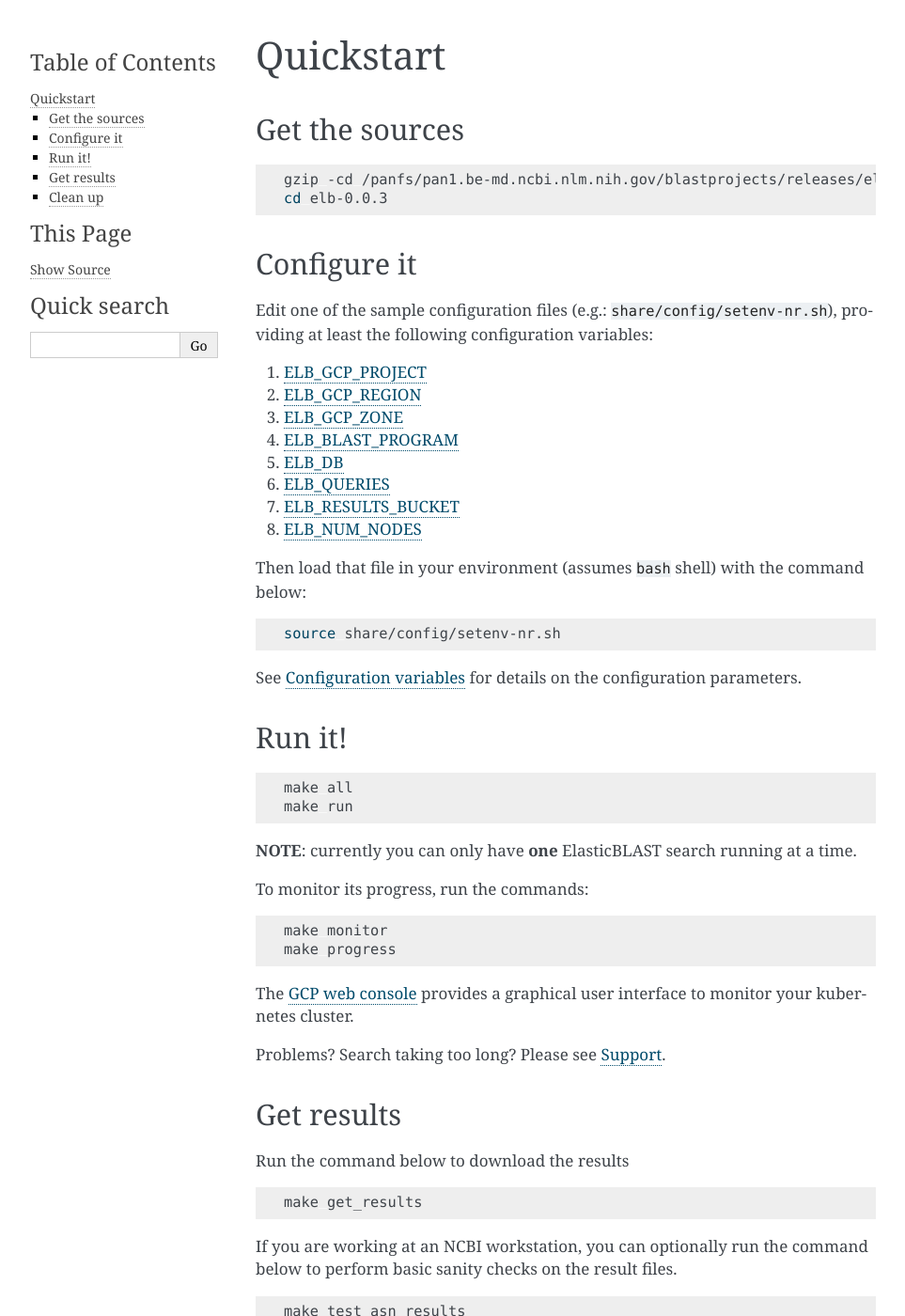
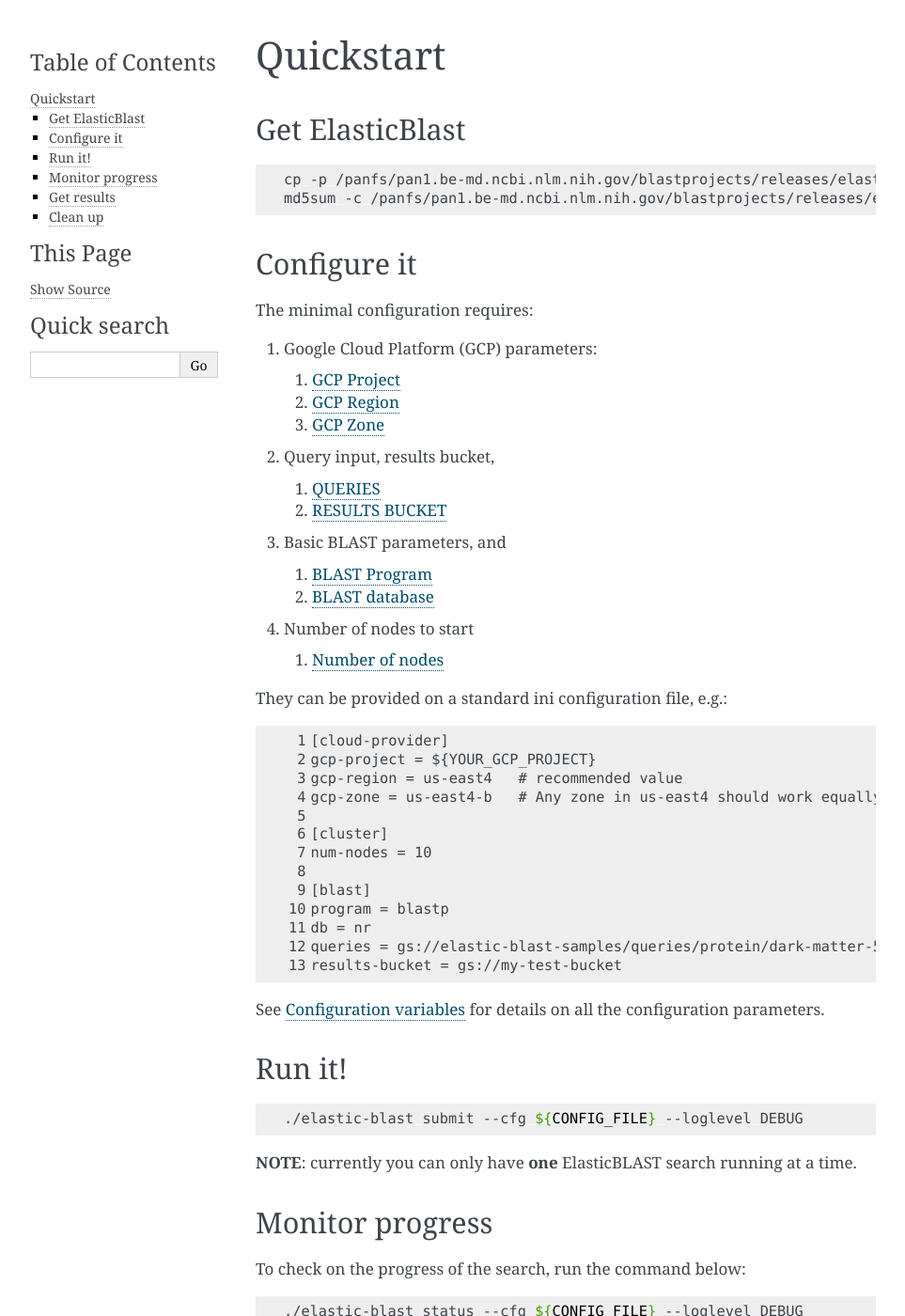
Before and after one commit to ncbi/elastic-blast-docs, a Sphinx documentation site: the page built from docs/source/quickstart.rst, in a window 1280 px wide and 1400 px high. Shown: the whole window at 94% size, without its empty margins (148-1111 px from the left). Built offline with Sphinx 7.4.7, drawn with Linux system fonts in a browser that asks for light colours; some of the changed text lies outside the part shown.

Commit message:
Update quickstart, configuration WIP

```diff
--- a/docs/source/quickstart.rst
+++ b/docs/source/quickstart.rst
@@ -3,54 +3,93 @@
 Quickstart
 ==========
 
-Get the sources
----------------
+Get ElasticBlast
+----------------
 
 .. code-block:: shell
 
-    gzip -cd /panfs/pan1.be-md.ncbi.nlm.nih.gov/blastprojects/releases/elastic-blast/elb-{VERSION}.tgz | tar xvf -
-    cd elb-{VERSION}
+    cp -p /panfs/pan1.be-md.ncbi.nlm.nih.gov/blastprojects/releases/elastic-blast/{VERSION}/elastic-blast .
+    md5sum -c /panfs/pan1.be-md.ncbi.nlm.nih.gov/blastprojects/releases/elastic-blast/{VERSION}/elastic-blast.md5
 
 Configure it
 ------------
 
-Edit one of the sample configuration files (e.g.: ``share/config/setenv-nr.sh``), providing
-at least the following configuration variables:
+The minimal configuration requires:
 
-#. :ref:`ELB_GCP_PROJECT`
-#. :ref:`ELB_GCP_REGION`
-#. :ref:`ELB_GCP_ZONE`
-#. :ref:`ELB_BLAST_PROGRAM`
-#. :ref:`ELB_DB`
-#. :ref:`ELB_QUERIES`
-#. :ref:`ELB_RESULTS_BUCKET`
-#. :ref:`ELB_NUM_NODES`
+#. Google Cloud Platform (GCP) parameters:
+
+   #. :ref:`GCP Project`
+   #. :ref:`GCP Region`
+   #. :ref:`GCP Zone`
+
+#. Query input, results bucket,
+
+   #. :ref:`Queries`
+   #. :ref:`Results Bucket`
+
+#. Basic BLAST parameters, and
+
+   #. :ref:`BLAST Program`
+   #. :ref:`DB`
+
+#. Number of nodes to start
+
+   #. :ref:`Num nodes`
 
 
-Then load that file in your environment (assumes ``bash`` shell) with the command below:
+They can be provided on a standard ini configuration file, e.g.:
 
-.. code-block:: bash
+.. code-block::
+    :name: minimal-config
+    :linenos:
 
-    source share/config/setenv-nr.sh
+    [cloud-provider]
+    gcp-project = ${YOUR_GCP_PROJECT}
+    gcp-region = us-east4   # recommended value
+    gcp-zone = us-east4-b   # Any zone in us-east4 should work equally well
 
-See :ref:`configuration` for details on the configuration parameters.
+    [cluster]
+    num-nodes = 10
+
+    [blast]
+    program = blastp
+    db = nr
+    queries = gs://elastic-blast-samples/queries/protein/dark-matter-500000.faa.gz
+    results-bucket = gs://my-test-bucket
+
+
+
+See :ref:`configuration` for details on all the configuration parameters.
 
 Run it!
 -------
 
 .. code-block:: bash
 
-    make all
-    make run
+    ./elastic-blast submit --cfg ${CONFIG_FILE} --loglevel DEBUG
 
 **NOTE**: currently you can only have **one** ElasticBLAST search running at a time.
 
-To monitor its progress, run the commands:
+
+Monitor progress
+----------------
+To check on the progress of the search, run the command below:
 
 .. code-block:: bash
+    :name: status
 
-    make monitor
-    make progress
+    ./elastic-blast status --cfg ${CONFIG_FILE} --loglevel DEBUG
+
+
+An alternate way to monitor the progress is to inspect the kubernetes
+pods/nodes activity:
+
+.. code-block:: bash
+    :name: kubectl-monitor
+
+    kubectl get pods -o wide
+    kubectl top pods --containers
+    kubectl top nodes
 
 The `GCP web console <https://console.cloud.google.com/kubernetes/list>`_
 provides a graphical user interface to monitor your kubernetes cluster.
@@ -64,14 +103,18 @@
 
 .. code-block:: bash
 
-    make get_results
+    gsutil -qm cp ${YOUR_RESULTS_BUCKET}/*.out.gz .
 
 If you are working at an NCBI workstation, you can optionally run the command
 below to perform basic sanity checks on the result files.
 
 .. code-block:: bash
 
-    make test_asn_results
+    find . -name "batch*.out.gz" -type f -print0 | \
+        xargs -0 -P8 -I{} -t gzip -t {}
+    find . -name "batch*.out.gz" -type f -print0 | \
+        xargs -0 -P8 -I{} -t bash -c "zcat {} |
+        datatool -m /netopt/ncbi_tools64/c++.metastable/src/objects/blast/blast.asn -M /am/ncbiapdata/asn/asn.all -v - -e /dev/null"
 
 Clean up
 --------
@@ -81,4 +124,4 @@
 
 .. code-block:: bash
 
-    make clean
+    ./elastic-blast delete --cfg ${CONFIG_FILE}
```
Also changed, not shown: docs/source/configuration.rst (+67 -37 lines).
